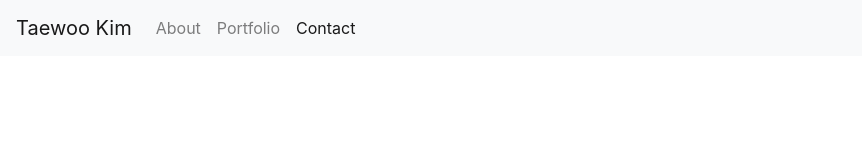
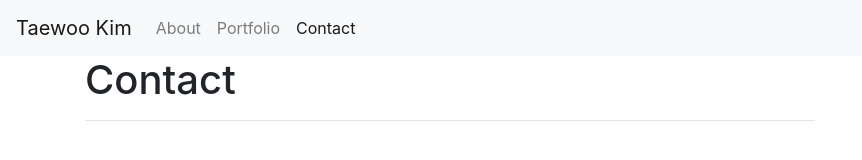
Before and after one commit to tkim30201/Responsive-portfolio, a plain HTML site: page contact.html in a window 1280 px wide. Shown: the whole page, without its empty margins (0-862 px from the left). Drawn offline with nearby package versions, Linux system fonts and the light colour scheme.

Commit message:
css file and bio pic

```diff
--- a/contact.html
+++ b/contact.html
@@ -25,5 +25,12 @@
           </ul>
         </div>
       </nav>
+
+      <main class="container">
+        <div class="row">
+            <div class="col-md-8">
+                <h1>Contact</h1>
+                <hr />
+                <p></p>
 </body>
 </html>
```
Also changed, not shown: index.html (+2 -1 lines), IMG-2540.JPG (added), style.css (added).
